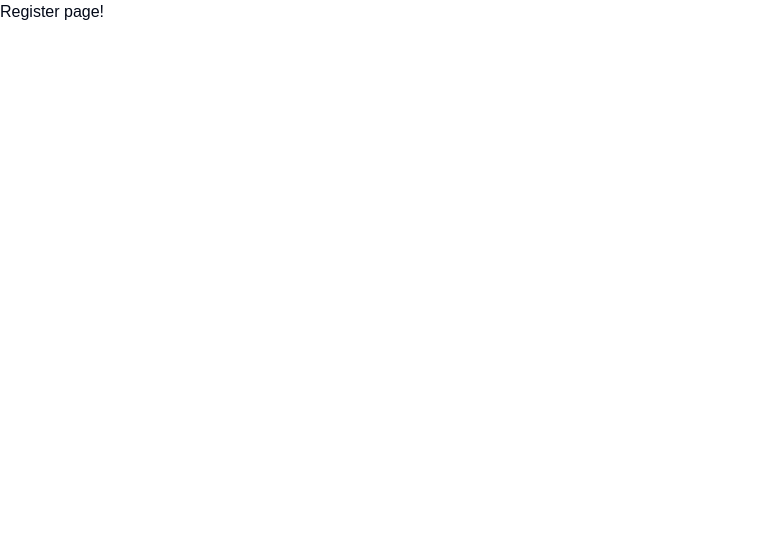
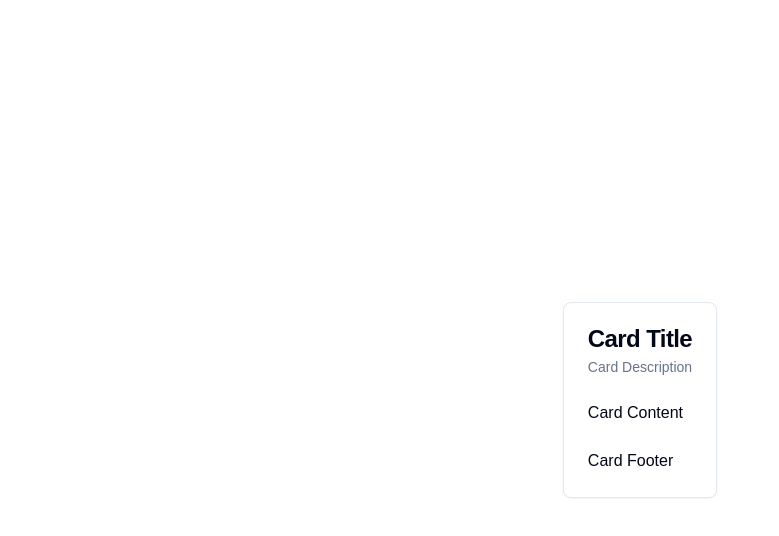
Before and after one commit to alexpil4/todoing-auth, a Next.js app: page /register in a window 1280 px wide. Shown: the top 536 px of the page, without its empty margins (0-779 px from the left). Built offline with nearby package versions, Linux system fonts and the light colour scheme.

Commit message:
added some tailwind style + prettier

```diff
--- a/app/register/page.tsx
+++ b/app/register/page.tsx
@@ -1,5 +1,27 @@
+import {
+  Card,
+  CardContent,
+  CardDescription,
+  CardFooter,
+  CardHeader,
+  CardTitle,
+} from '@/components/ui/card';
+
 export default function Register() {
-    return(
-        <div>Register page!</div>
-    )
+  return (
+    <main className="flex justify-center items-center min-h-screen">
+      <Card>
+        <CardHeader>
+          <CardTitle>Card Title</CardTitle>
+          <CardDescription>Card Description</CardDescription>
+        </CardHeader>
+        <CardContent>
+          <p>Card Content</p>
+        </CardContent>
+        <CardFooter>
+          <p>Card Footer</p>
+        </CardFooter>
+      </Card>
+    </main>
+  );
 }
```
Also changed, not shown: 1 other file (tests, documents, lock files or other folders).
